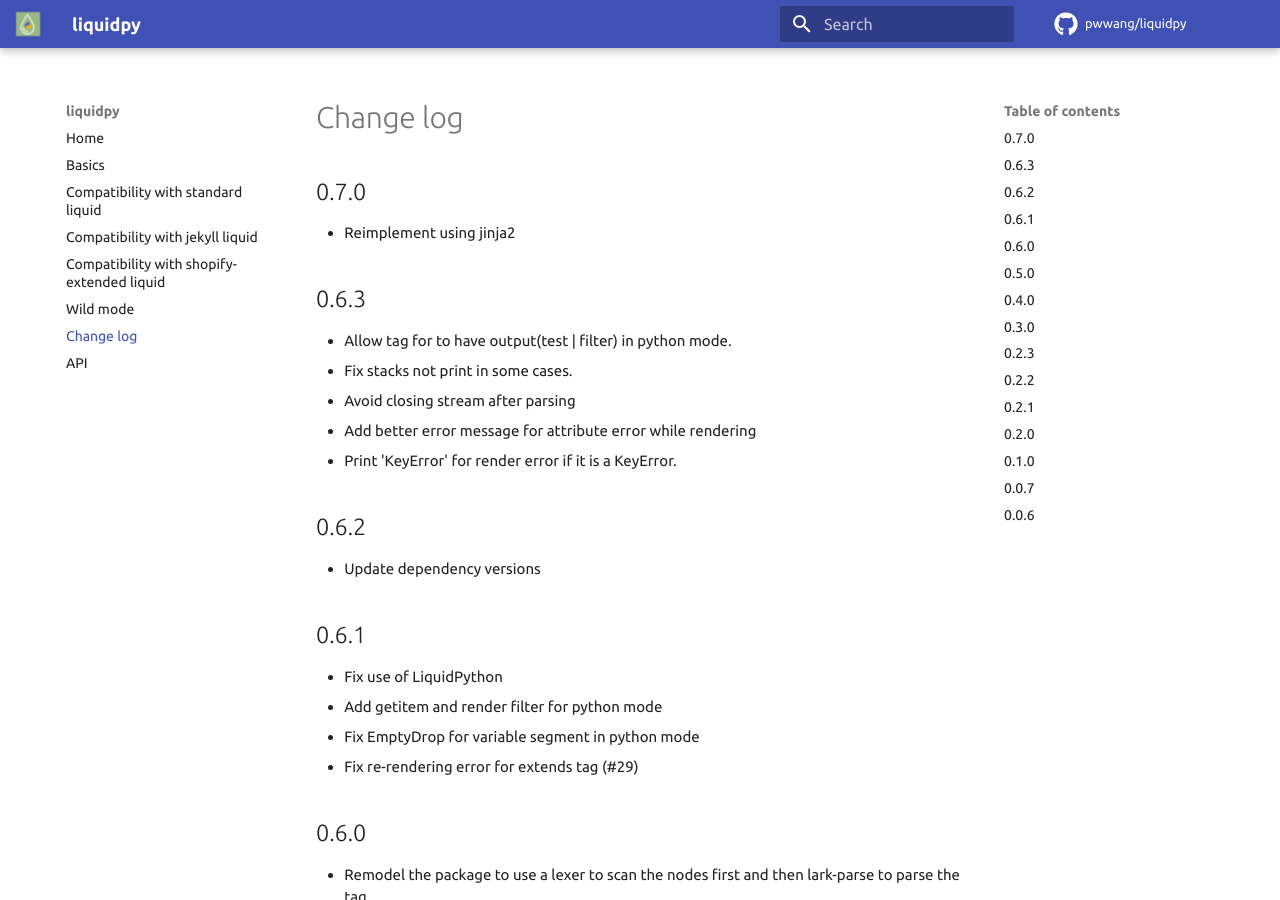
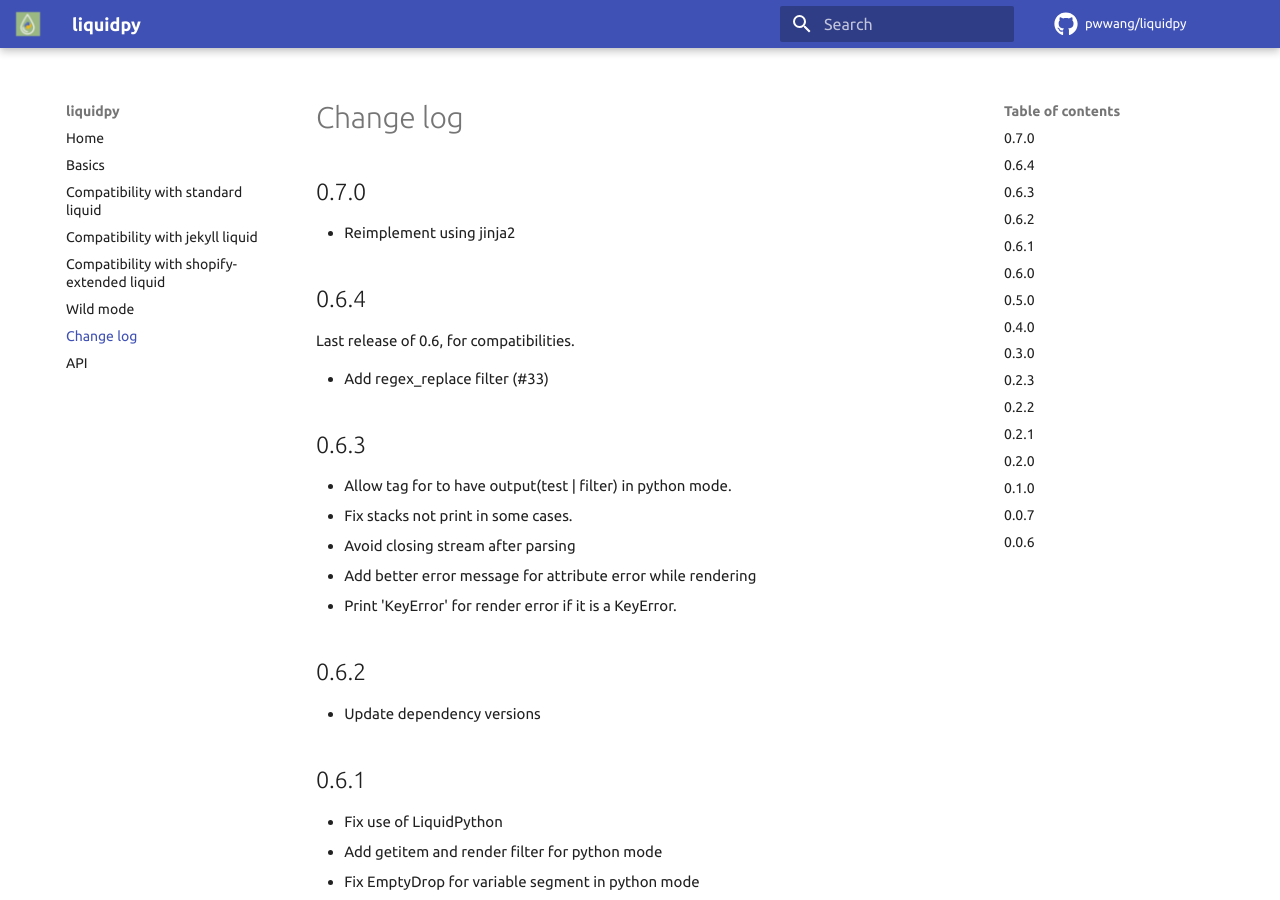
Before and after one commit to pwwang/liquidpy, an MkDocs documentation site: the page built from docs/changelog.md, in a window 1280 px wide and 900 px high. Built offline with MkDocs 1.6.1 and Material for MkDocs 9.7.7, drawn with Linux system fonts in a browser that asks for light colours; comment, search, counter and statistics services are not loaded.

Commit message:
Update changelog

```diff
--- a/docs/changelog.md
+++ b/docs/changelog.md
@@ -1,5 +1,10 @@
 # 0.7.0
 - Reimplement using jinja2
+
+# 0.6.4
+Last release of 0.6, for compatibilities.
+
+- Add regex_replace filter (#33)
 
 # 0.6.3
 - Allow tag for to have output(test | filter) in python mode.
```
